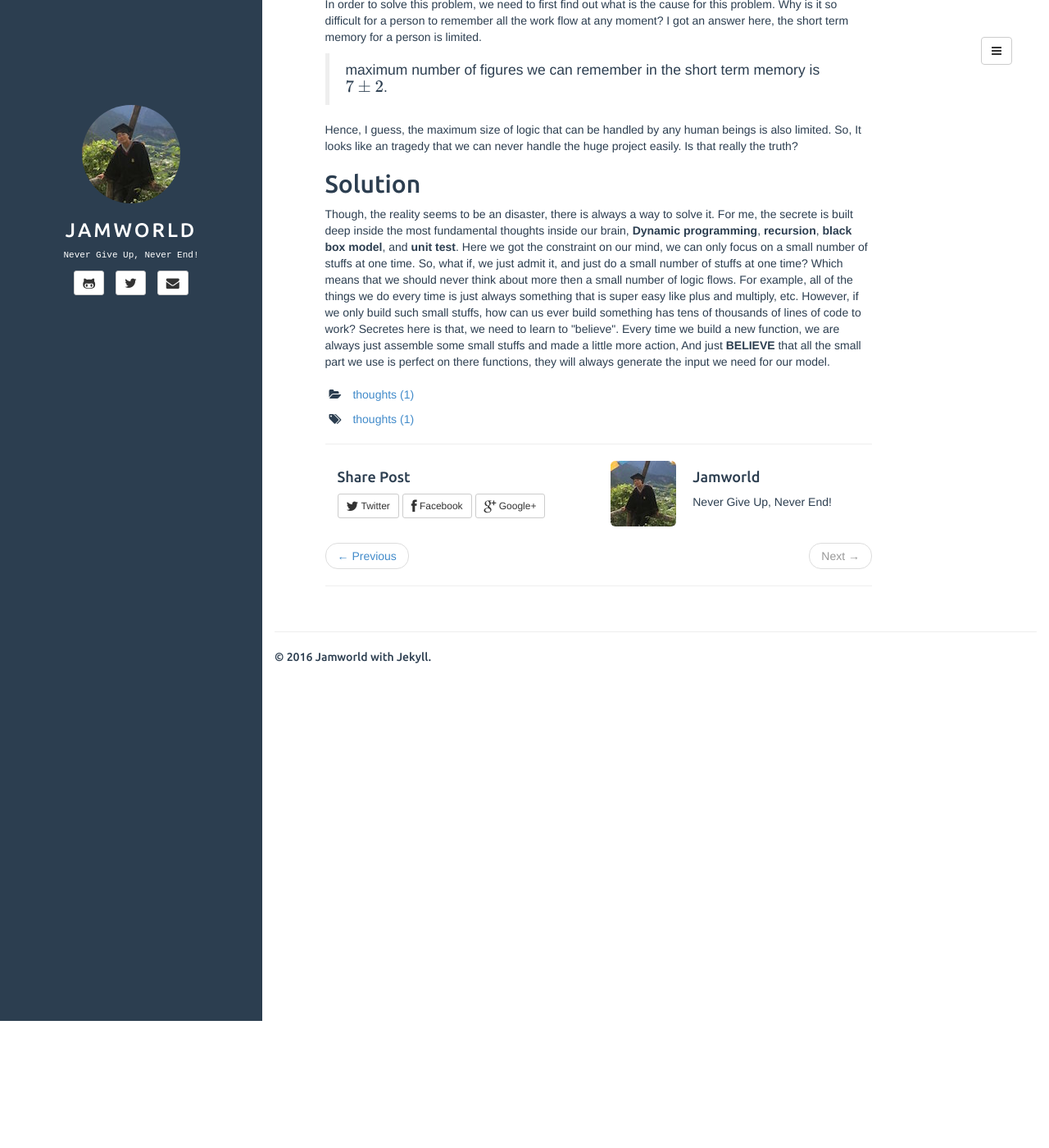
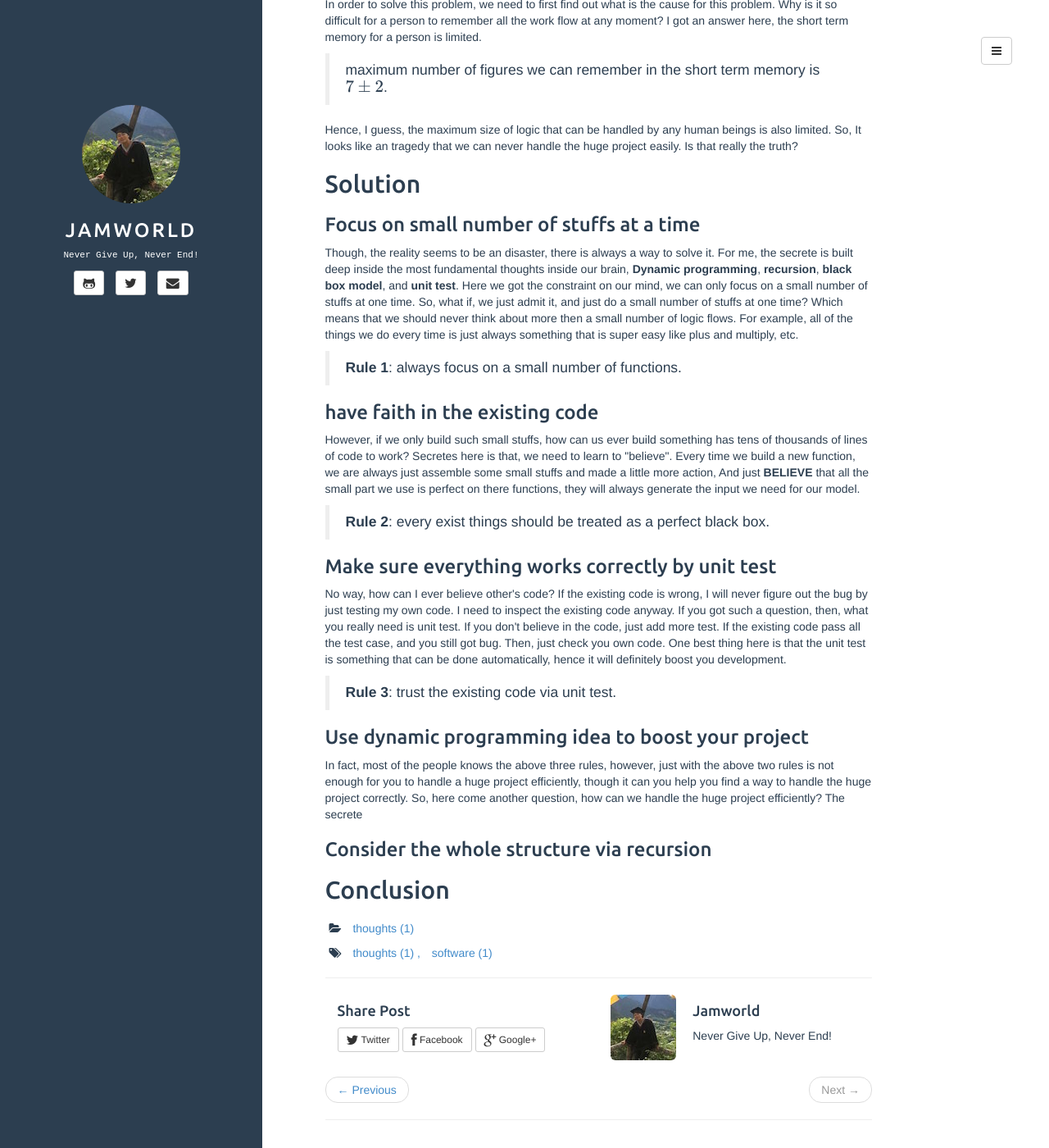
Before and after one commit to jam-world/jam-world.github.io, a Jekyll site: the page built from _posts/2016-07-11-secrete-of-the-huge-project.html, in a window 1280 px wide and 1400 px high, scrolled down 424 px. Shown: the whole window at 82% size. Built offline with Jekyll 4.4.1, drawn with Linux system fonts in a browser that asks for light colours; formulas are drawn with MathJax 3.

Commit message:
modify the secrete huge project

```diff
--- a/_posts/2016-07-11-secrete-of-the-huge-project.html
+++ b/_posts/2016-07-11-secrete-of-the-huge-project.html
@@ -2,6 +2,7 @@
 date: 2016-07-11
 tags:
 - thoughts
+- software
 author: jamworld
 layout: post
 title: Secrete of the huge project
@@ -34,11 +35,60 @@ Hence, I guess, the maximum size of logic that can be handled by any human being
 </p>
 </div>
 </div>
-<div id="outline-container-orgheadline3" class="outline-2">
-<h2 id="orgheadline3">Solution</h2>
-<div class="outline-text-2" id="text-orgheadline3">
+<div id="outline-container-orgheadline8" class="outline-2">
+<h2 id="orgheadline8">Solution</h2>
+<div class="outline-text-2" id="text-orgheadline8">
+</div><div id="outline-container-orgheadline3" class="outline-3">
+<h3 id="orgheadline3">Focus on small number of stuffs at a time</h3>
+<div class="outline-text-3" id="text-orgheadline3">
 <p>
-Though, the reality seems to be an disaster, there is always a way to solve it. For me, the secrete is built deep inside the most fundamental thoughts inside our brain, <b>Dynamic programming</b>, <b>recursion</b>, <b>black box model</b>, and <b>unit test</b>. Here we got the constraint on our mind, we can only focus on a small number of stuffs at one time. So, what if, we just admit it, and just do a small number of stuffs at one time? Which means that we should never think about more then a small number of logic flows. For example, all of the things we do every time is just always something that is super easy like plus and multiply, etc. However, if we only build such small stuffs, how can us ever build something has tens of thousands of lines of code to work? Secretes here is that, we need to learn to "believe". Every time we build a new function, we are always just assemble some small stuffs and made a little more action, And just <b>BELIEVE</b> that all the small part we use is perfect on there functions, they will always generate the input we need for our model.
+Though, the reality seems to be an disaster, there is always a way to solve it. For me, the secrete is built deep inside the most fundamental thoughts inside our brain, <b>Dynamic programming</b>, <b>recursion</b>, <b>black box model</b>, and <b>unit test</b>. Here we got the constraint on our mind, we can only focus on a small number of stuffs at one time. So, what if, we just admit it, and just do a small number of stuffs at one time? Which means that we should never think about more then a small number of logic flows. For example, all of the things we do every time is just always something that is super easy like plus and multiply, etc.
+</p>
+<blockquote>
+<p>
+<b>Rule 1</b>: always focus on a small number of functions.
+</p>
+</blockquote>
+</div>
+</div>
+<div id="outline-container-orgheadline4" class="outline-3">
+<h3 id="orgheadline4">have faith in the existing code</h3>
+<div class="outline-text-3" id="text-orgheadline4">
+<p>
+However, if we only build such small stuffs, how can us ever build something has tens of thousands of lines of code to work? Secretes here is that, we need to learn to "believe". Every time we build a new function, we are always just assemble some small stuffs and made a little more action, And just <b>BELIEVE</b> that all the small part we use is perfect on there functions, they will always generate the input we need for our model.
+</p>
+<blockquote>
+<p>
+<b>Rule 2</b>: every exist things should be treated as a perfect black box.
+</p>
+</blockquote>
+</div>
+</div>
+<div id="outline-container-orgheadline5" class="outline-3">
+<h3 id="orgheadline5">Make sure everything works correctly by unit test</h3>
+<div class="outline-text-3" id="text-orgheadline5">
+<p>
+No way, how can I ever believe other's code? If the existing code is wrong, I will never figure out the bug by just testing my own code. I need to inspect the existing code anyway. If you got such a question, then, what you really need is unit test. If you don't believe in the code, just add more test. If the existing code pass all the test case, and you still got bug. Then, just check you own code. One best thing here is that the unit test is something that can be done automatically, hence it will definitely boost you development.
+</p>
+<blockquote>
+<p>
+<b>Rule 3</b>: trust the existing code via unit test.
+</p>
+</blockquote>
+</div>
+</div>
+<div id="outline-container-orgheadline6" class="outline-3">
+<h3 id="orgheadline6">Use dynamic programming idea to boost your project</h3>
+<div class="outline-text-3" id="text-orgheadline6">
+<p>
+In fact, most of the people knows the above three rules, however, just with the above two rules is not enough for you to handle a huge project efficiently, though it can you help you find a way to handle the huge project correctly. So, here come another question, how can we handle the huge project efficiently? The secrete
 </p>
 </div>
 </div>
+<div id="outline-container-orgheadline7" class="outline-3">
+<h3 id="orgheadline7">Consider the whole structure via recursion</h3>
+</div>
+</div>
+<div id="outline-container-orgheadline9" class="outline-2">
+<h2 id="orgheadline9">Conclusion</h2>
+</div>
```
